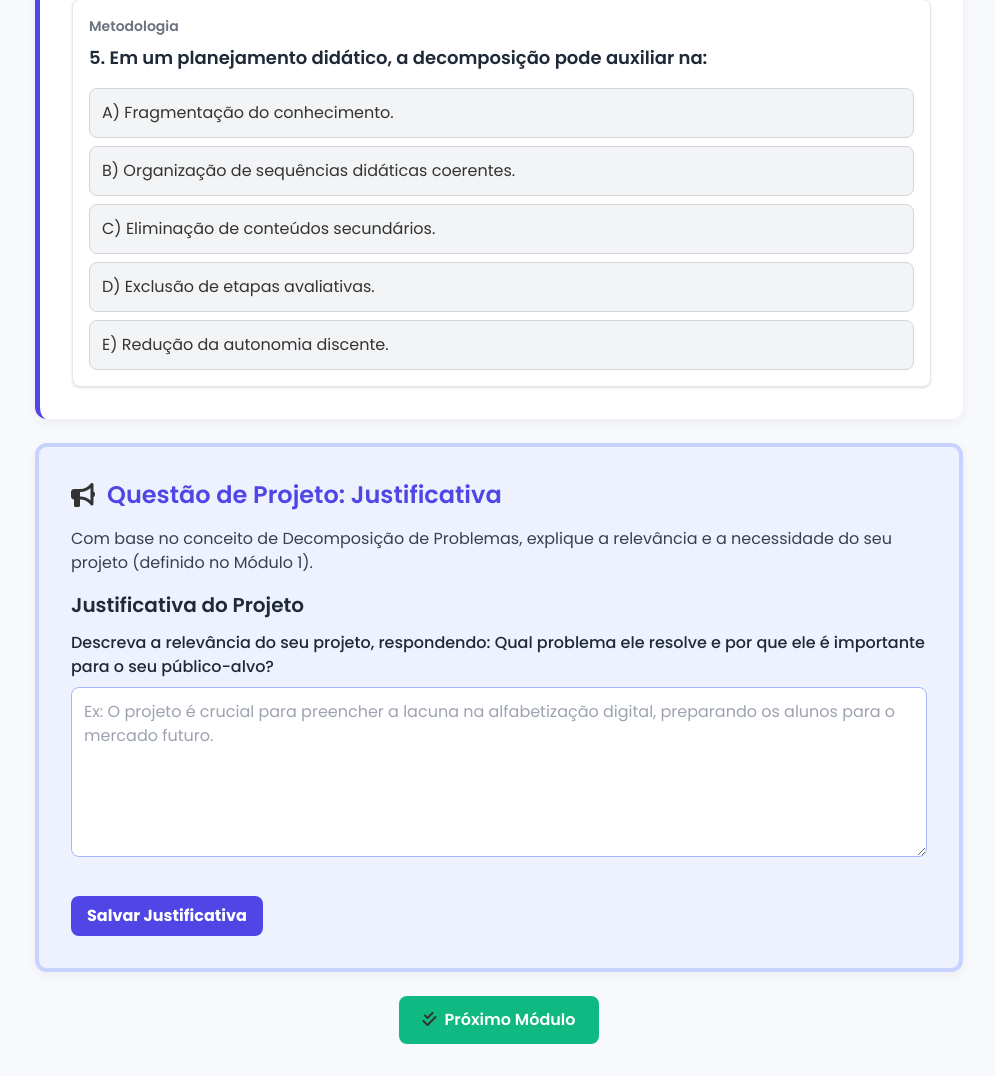
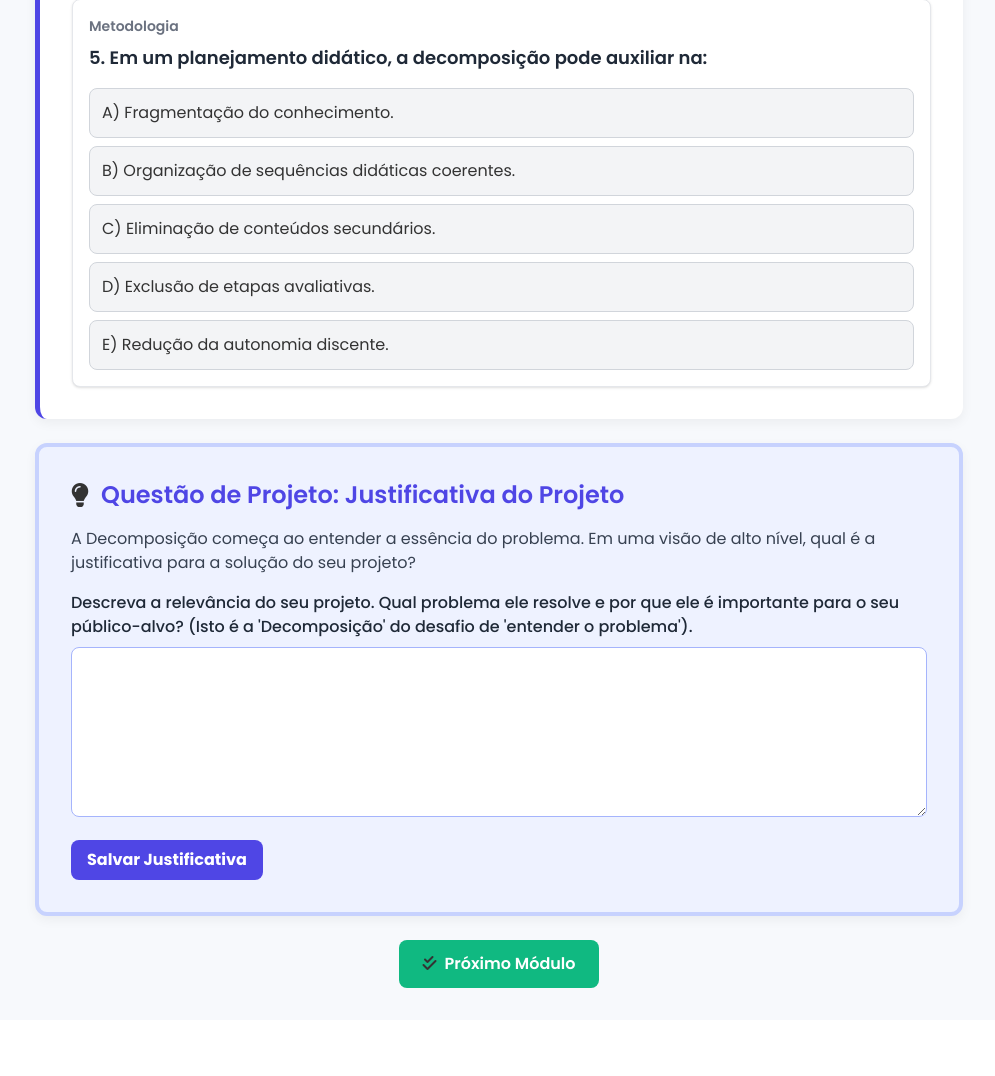
Before and after one commit to danidancr/PCTeacher, a Flask app: template templates/conteudo-decomposicao.html in a window 1280 px wide. Shown: the part 2496-3572 px from the top of the page, without its empty margins (285-1280 px from the left). After the commit the page ends 3484 px from the top, so only its background shows below. Run offline with Flask 3, Linux system fonts and the light colour scheme; the template is opened without the code that fills it, so the values that code supplies are empty; some libraries are stand-ins or nearby versions.

Commit message:
atualizar exercício de projeto

```diff
--- a/templates/conteudo-decomposicao.html
+++ b/templates/conteudo-decomposicao.html
@@ -159,19 +159,18 @@
             </div>
     </div>
 
-    <div class="content-section border-4 border-indigo-200 bg-indigo-50">
+<div class="content-section border-4 border-indigo-200 bg-indigo-50">
         <h2 class="text-2xl font-semibold text-primary-indigo mb-4 flex items-center">
-            <i class="fas fa-bullhorn mr-3"></i> Questão de Projeto: Justificativa
+            <i class="fas fa-lightbulb mr-3"></i> Questão de Projeto: Justificativa do Projeto
         </h2>
-        <p class="text-gray-700 mb-4">Com base no conceito de Decomposição de Problemas, explique a relevância e a necessidade do seu projeto (definido no Módulo 1).</p>
-        <form id="project-idea-form-mod2">
+        <p class="text-gray-700 mb-4">A Decomposição começa ao entender a essência do problema. Em uma visão de alto nível, qual é a justificativa para a solução do seu projeto?</p>
 
-            <h3 class="text-xl font-semibold text-gray-800 mb-3">Justificativa do Projeto</h3>
-
-            <div class="mb-4">
-                <label for="project_justification" class="block text-gray-800 font-medium mb-2">Descreva a relevância do seu projeto, respondendo: Qual problema ele resolve e por que ele é importante para o seu público-alvo?</label>
-                <textarea id="project_justification" name="project_justification" rows="6" class="w-full p-3 border border-indigo-300 rounded-lg focus:ring-primary-indigo focus:border-primary-indigo" placeholder="Ex: O projeto é crucial para preencher a lacuna na alfabetização digital, preparando os alunos para o mercado futuro."></textarea>
-            </div>
+        {# ALTERAÇÃO: Adicionado method="POST" para envio dos dados #}
+        <form id="project-idea-form-mod2" method="POST">
+            <label for="project_justification" class="block text-gray-800 font-medium mb-2">Descreva a relevância do seu projeto. Qual problema ele resolve e por que ele é importante para o seu público-alvo? (Isto é a 'Decomposição' do desafio de 'entender o problema').</label>
+            <textarea id="project_justification" name="project_justification" rows="6" class="w-full p-3 border border-indigo-300 rounded-lg focus:ring-primary-indigo focus:border-primary-indigo" placeholder="Ex: O problema é que o cálculo manual de médias consome 5 horas por semana do professor, levando a erros. Este projeto resolve isso automatizando o processo, liberando o tempo do professor para o ensino.">
+                {# ALTERAÇÃO: Preenchimento com dados salvos #}
+                {{ project_data.project_justification if project_data.project_justification else '' }}</textarea>
 
             <button type="submit" class="mt-4 bg-primary-indigo hover:bg-indigo-700 text-white font-bold py-2 px-4 rounded-lg transition duration-200">Salvar Justificativa</button>
         </form>
@@ -180,6 +179,7 @@
 
 {% block finish_button %}
     <div class="mt-8 text-center">
+        {# ALTERAÇÃO: Rota atualizada para a função 'concluir_modulo' no app.py #}
         <form method="POST" action="{{ url_for('concluir_modulo', modulo_nome='decomposicao') }}">
             <button type="submit" class="btn-finish hover:shadow-lg">
                 <i class="fas fa-check-double mr-2"></i>Próximo Módulo
```
